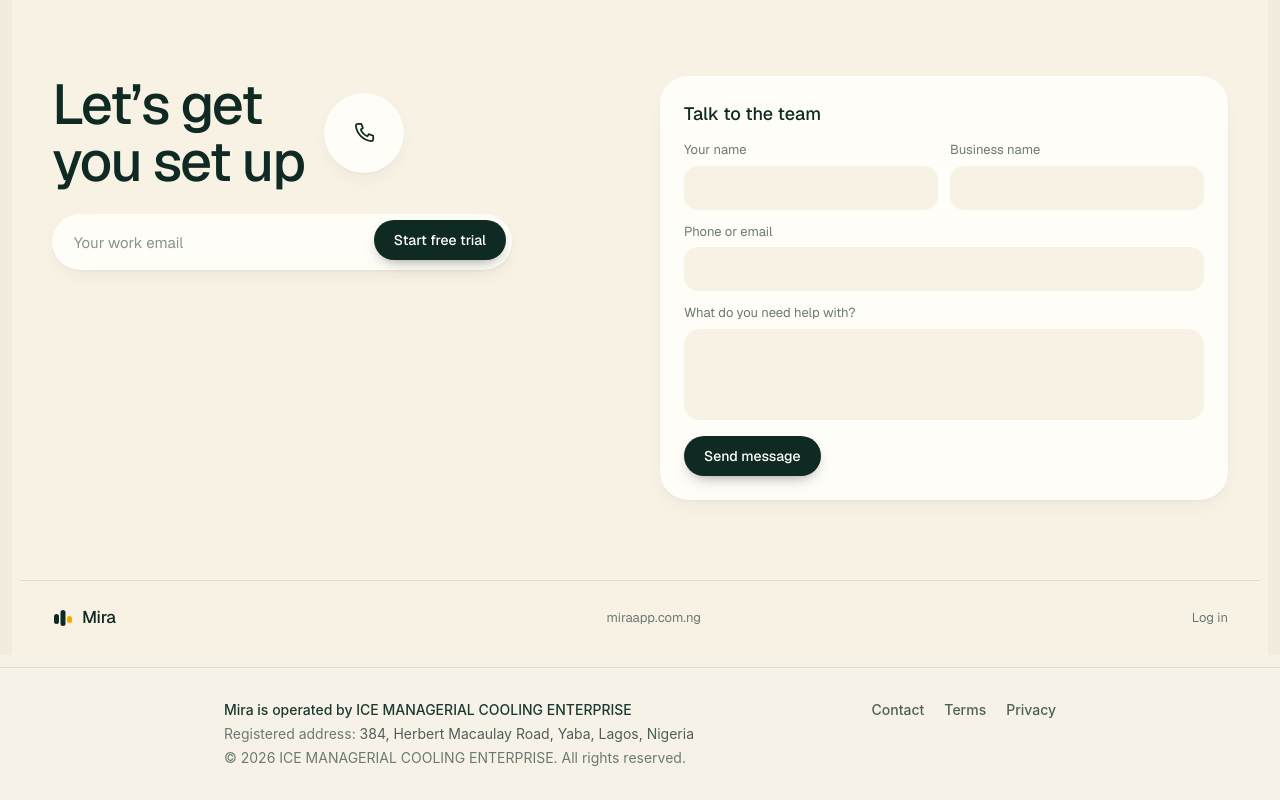
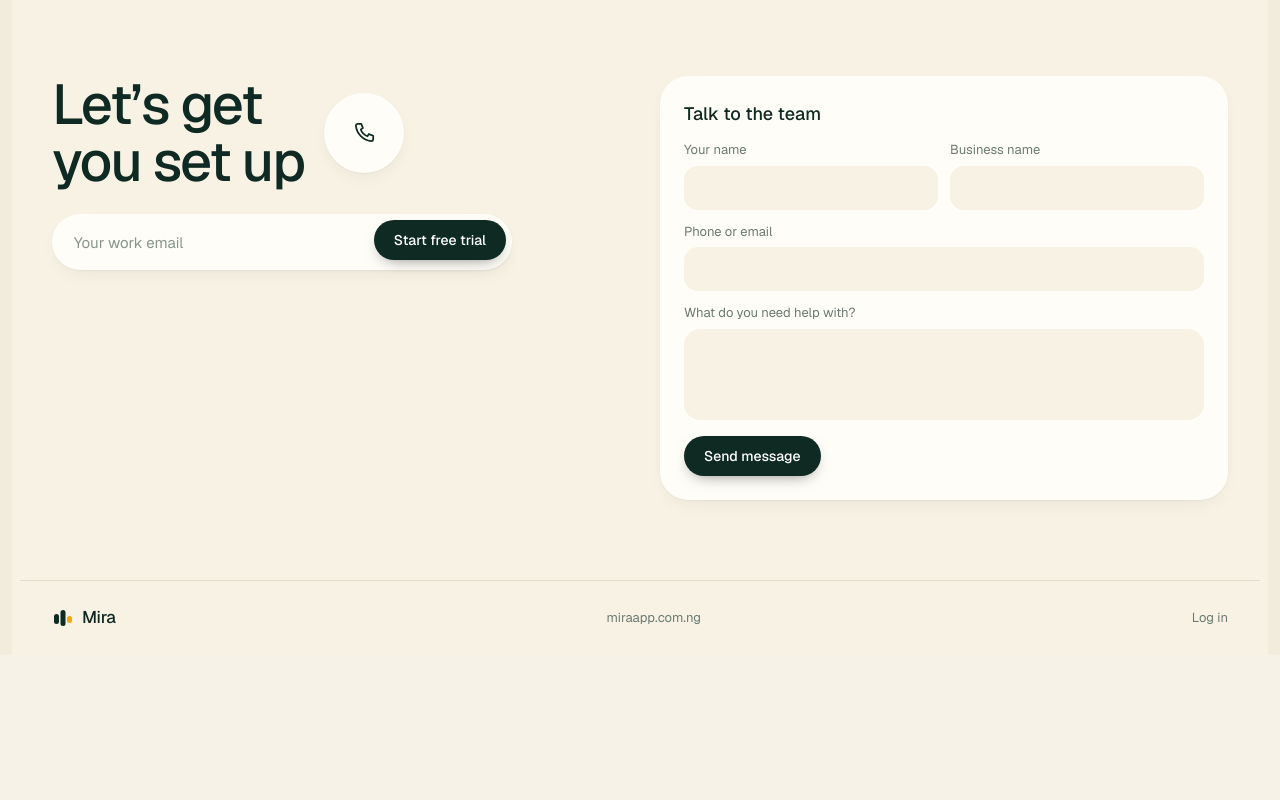
Before and after one commit to Ak-eem/Mira, a Next.js app: page / in a window 1280 px wide. Shown: the part 5618-6418 px from the top of the page. After the commit the page ends 6285 px from the top, so only its background shows below. Built offline with nearby package versions, Linux system fonts and the light colour scheme.

Commit message:
revert: undo PR #87 public footer and /contact page

```diff
--- a/app/contact/page.tsx
+++ /dev/null
@@ -1,40 +0,0 @@
-import Link from "next/link";
-import { BUSINESS_ADDRESS, BUSINESS_LEGAL_NAME } from "@/lib/site/business";
-
-export const metadata = {
-  title: "Contact | Mira",
-  description: `Contact details for Mira, operated by ${BUSINESS_LEGAL_NAME}.`,
-};
-
-export default function ContactPage() {
-  return (
-    <main className="bg-slate-50 text-slate-900">
-      <div className="mx-auto max-w-4xl px-6 pb-16 pt-6 sm:px-8">
-        <nav className="flex items-center justify-between rounded-full border border-white/70 bg-white/55 px-4 py-3 shadow-xs backdrop-blur-xl">
-          <Link href="/" className="text-lg font-semibold tracking-tight text-slate-900">
-            Mira <span className="font-normal text-accent">for Business</span>
-          </Link>
-          <Link href="/" className="text-sm font-medium text-slate-600 transition hover:text-accent">Back to Home</Link>
-        </nav>
-
-        <article className="mt-8 rounded-4xl border border-white/80 bg-white/75 p-8 shadow-xl shadow-sky-100/60 backdrop-blur-2xl sm:p-12">
-          <h1 className="text-3xl font-semibold tracking-tight text-slate-950 sm:text-4xl">Contact us</h1>
-          <p className="mt-3 text-slate-600">Mira is operated by {BUSINESS_LEGAL_NAME}.</p>
-
-          <dl className="mt-8 space-y-6">
-            <div>
-              <dt className="text-sm font-semibold text-slate-500">Business name</dt>
-              <dd className="mt-1 text-slate-900">{BUSINESS_LEGAL_NAME}</dd>
-            </div>
-            <div>
-              <dt className="text-sm font-semibold text-slate-500">Registered address</dt>
-              <dd className="mt-1 text-slate-900">
-                <address className="not-italic">{BUSINESS_ADDRESS}</address>
-              </dd>
-            </div>
-          </dl>
-        </article>
-      </div>
-    </main>
-  );
-}
--- a/app/layout.tsx
+++ b/app/layout.tsx
@@ -1,8 +1,6 @@
 import type { Metadata, Viewport } from "next";
 import { GeistSans } from "geist/font/sans";
 import "./globals.css";
-import { FooterGate } from "@/components/FooterGate";
-import { SiteFooter } from "@/components/SiteFooter";
 
 export const viewport: Viewport = {
   themeColor: "#f3ecdd",
@@ -20,12 +18,7 @@ export default function RootLayout({
 }) {
   return (
     <html lang="en" className={GeistSans.variable}>
-      <body className="bg-slate-50 text-slate-900">
-        {children}
-        <FooterGate>
-          <SiteFooter />
-        </FooterGate>
-      </body>
+      <body className="bg-slate-50 text-slate-900">{children}</body>
     </html>
   );
 }
--- a/components/CurrentYear.tsx
+++ /dev/null
@@ -1,6 +0,0 @@
-"use client";
-
-// The year is read in the browser so a page that was built last year does not keep showing last year.
-export function CurrentYear() {
-  return <span suppressHydrationWarning>{new Date().getFullYear()}</span>;
-}
--- a/components/FooterGate.tsx
+++ /dev/null
@@ -1,10 +0,0 @@
-"use client";
-
-import { usePathname } from "next/navigation";
-import type { ReactNode } from "react";
-import { shouldShowFooter } from "@/lib/site/footerVisibility";
-
-// Renders the footer (passed in as children, so it stays a server component) only where it belongs.
-export function FooterGate({ children }: { children: ReactNode }) {
-  return shouldShowFooter(usePathname()) ? <>{children}</> : null;
-}
--- a/components/SiteFooter.tsx
+++ /dev/null
@@ -1,27 +0,0 @@
-import Link from "next/link";
-import { BUSINESS_ADDRESS, BUSINESS_LEGAL_NAME } from "@/lib/site/business";
-import { CurrentYear } from "./CurrentYear";
-
-// Public footer: who operates Mira and where they are registered. Shown on every public page (see FooterGate).
-export function SiteFooter() {
-  return (
-    <footer className="border-t border-slate-200 bg-slate-50 text-sm text-slate-600">
-      <div className="mx-auto flex max-w-4xl flex-col gap-4 px-6 py-8 sm:px-8 md:flex-row md:items-start md:justify-between">
-        <div className="space-y-1">
-          <p className="font-medium text-slate-800">Mira is operated by {BUSINESS_LEGAL_NAME}</p>
-          <p>
-            <span className="text-slate-500">Registered address:</span> {BUSINESS_ADDRESS}
-          </p>
-          <p className="text-slate-500">
-            &copy; <CurrentYear /> {BUSINESS_LEGAL_NAME}. All rights reserved.
-          </p>
-        </div>
-        <nav aria-label="Footer" className="flex gap-5 font-medium">
-          <Link href="/contact" className="transition hover:text-accent">Contact</Link>
-          <Link href="/terms" className="transition hover:text-accent">Terms</Link>
-          <Link href="/privacy" className="transition hover:text-accent">Privacy</Link>
-        </nav>
-      </div>
-    </footer>
-  );
-}
--- a/lib/site/business.ts
+++ /dev/null
@@ -1,4 +0,0 @@
-// The legal operator of Mira, shown on every public page and on /contact. These exact strings are what Meta
-// business verification checks against the registration documents: do not abbreviate or reword them.
-export const BUSINESS_LEGAL_NAME = "ICE MANAGERIAL COOLING ENTERPRISE";
-export const BUSINESS_ADDRESS = "384, Herbert Macaulay Road, Yaba, Lagos, Nigeria";
--- a/lib/site/footerVisibility.ts
+++ /dev/null
@@ -1,8 +0,0 @@
-// The public footer belongs on marketing and account pages, not inside the app shells or the customer chat
-// (the chat is also embedded in an iframe on other people's websites, where a footer would be clutter).
-const HIDDEN_PREFIXES = ["/chat", "/admin", "/portal"];
-
-export function shouldShowFooter(pathname: string | null | undefined): boolean {
-  if (!pathname) return true;
-  return !HIDDEN_PREFIXES.some((prefix) => pathname === prefix || pathname.startsWith(`${prefix}/`));
-}
--- a/package.json
+++ b/package.json
@@ -7,7 +7,7 @@
     "build": "next build",
     "start": "next start",
     "lint": "eslint app lib components middleware.ts",
-    "test": "tsx lib/ai/classifyIntent.test.ts && tsx lib/chat/matchProductImages.test.ts && tsx lib/email/parseInbound.test.ts && tsx lib/chat/inboundQueue.test.ts && tsx lib/whatsapp/sendTracking.test.ts && tsx lib/paystack.test.ts && tsx lib/cron/purgeInboundQueues.test.ts && tsx lib/orders/orders.test.ts && tsx lib/feedback/feedback.test.ts && tsx lib/grounding/grounding.test.ts && tsx lib/ai/previewReplay.test.ts && tsx lib/chat/history.test.ts && tsx lib/embed/embed.test.ts && tsx lib/embed/embedBehavior.test.ts && tsx lib/chat/cancelled.test.ts && tsx lib/alerts/alerts.test.ts && tsx lib/queue/rowPayload.test.ts && tsx lib/errorInfo.test.ts && tsx lib/admin/issues.test.ts && tsx lib/perf.test.ts && tsx lib/site/footerVisibility.test.ts"
+    "test": "tsx lib/ai/classifyIntent.test.ts && tsx lib/chat/matchProductImages.test.ts && tsx lib/email/parseInbound.test.ts && tsx lib/chat/inboundQueue.test.ts && tsx lib/whatsapp/sendTracking.test.ts && tsx lib/paystack.test.ts && tsx lib/cron/purgeInboundQueues.test.ts && tsx lib/orders/orders.test.ts && tsx lib/feedback/feedback.test.ts && tsx lib/grounding/grounding.test.ts && tsx lib/ai/previewReplay.test.ts && tsx lib/chat/history.test.ts && tsx lib/embed/embed.test.ts && tsx lib/embed/embedBehavior.test.ts && tsx lib/chat/cancelled.test.ts && tsx lib/alerts/alerts.test.ts && tsx lib/queue/rowPayload.test.ts && tsx lib/errorInfo.test.ts && tsx lib/admin/issues.test.ts && tsx lib/perf.test.ts"
   },
   "dependencies": {
     "@supabase/ssr": "^0.7.0",
```
Also changed, not shown: 1 other file (tests, documents, lock files or other folders).
